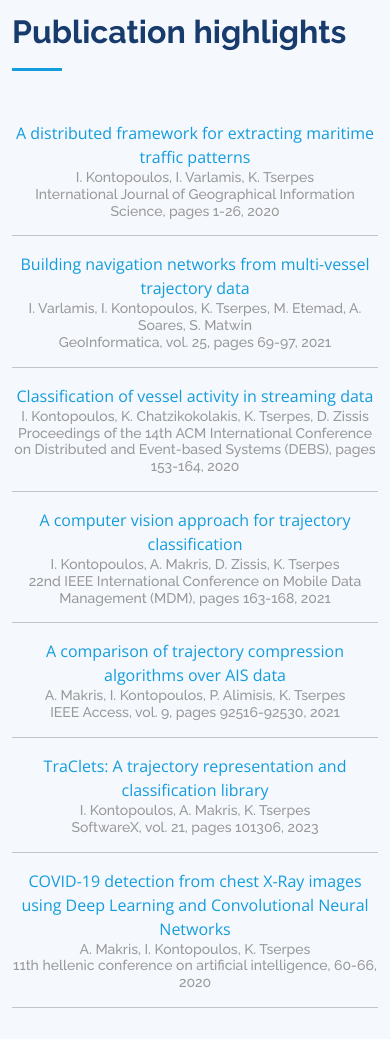
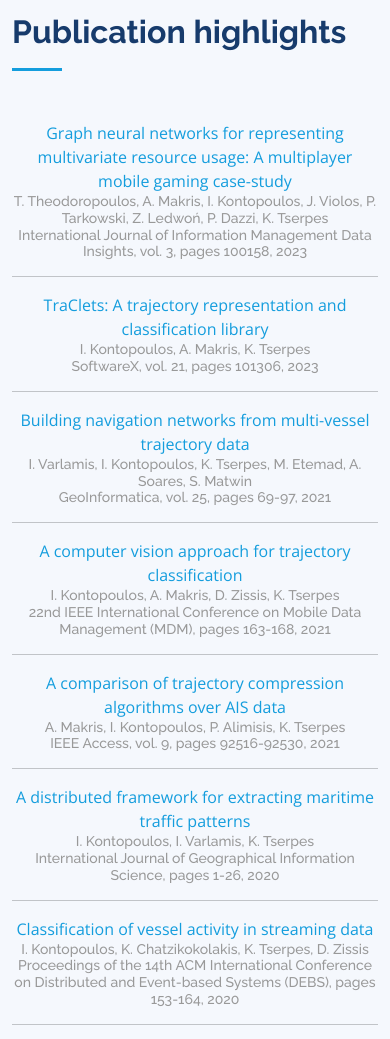
Before and after one commit to kontopoulos/kontopoulos.github.io, a plain HTML site: page index.html in a window 390 px wide. Shown: the part 5240-6279 px from the top of the page. Drawn offline with nearby package versions, Linux system fonts and the light colour scheme.

Commit message:
publications updated

```diff
--- a/index.html
+++ b/index.html
@@ -306,7 +306,7 @@
 
           <div class="col-lg-4 col-md-6 d-md-flex align-items-md-stretch" data-aos="fade-up">
             <div class="count-box">
-              <span id="total" data-purecounter-start="0" data-purecounter-end="342" data-purecounter-duration="1" class="purecounter"></span>
+              <span id="total" data-purecounter-start="0" data-purecounter-end="343" data-purecounter-duration="1" class="purecounter"></span>
               <p><strong>Total</strong></p>
             </div>
           </div>
@@ -338,18 +338,18 @@
         <div id="pubs">
 
           <div class="testimonial-item" data-aos="fade-up" data-aos-delay="100">
-            <a href="https://www.tandfonline.com/doi/full/10.1080/13658816.2020.1792914" target="_blank">A distributed framework for extracting maritime traffic patterns</a>
-            <h4>I. Kontopoulos, I. Varlamis, K. Tserpes</h4><h4>International Journal of Geographical Information Science, pages 1-26, 2020</h4>
+            <a href="https://www.sciencedirect.com/science/article/pii/S2667096823000058" target="_blank">Graph neural networks for representing multivariate resource usage: A multiplayer mobile gaming case-study</a>
+            <h4>T. Theodoropoulos, A. Makris, I. Kontopoulos, J. Violos, P. Tarkowski, Z. Ledwoń, P. Dazzi, K. Tserpes</h4><h4>International Journal of Information Management Data Insights, vol. 3, pages 100158, 2023</h4>
+          </div>
+          <hr>
+          <div class="testimonial-item" data-aos="fade-up" data-aos-delay="100">
+            <a href="https://www.sciencedirect.com/science/article/pii/S235271102300002X" target="_blank">TraClets: A trajectory representation and classification library</a>
+            <h4>I. Kontopoulos, A. Makris, K. Tserpes</h4><h4>SoftwareX, vol. 21, pages 101306, 2023</h4>
           </div>
           <hr>
           <div class="testimonial-item" data-aos="fade-up" data-aos-delay="100">
             <a href="https://link.springer.com/article/10.1007/s10707-020-00421-y" target="_blank">Building navigation networks from multi-vessel trajectory data</a>
             <h4>I. Varlamis, I. Kontopoulos, K. Tserpes, M. Etemad, A. Soares, S. Matwin</h4><h4>GeoInformatica, vol. 25, pages 69-97, 2021</h4>
-          </div>
-          <hr>
-          <div class="testimonial-item" data-aos="fade-up" data-aos-delay="100">
-            <a href="https://dl.acm.org/doi/abs/10.1145/3401025.3401763" target="_blank">Classification of vessel activity in streaming data</a>
-            <h4>I. Kontopoulos, K. Chatzikokolakis, K. Tserpes, D. Zissis</h4><h4>Proceedings of the 14th ACM International Conference on Distributed and Event-based Systems (DEBS), pages 153-164, 2020</h4>
           </div>
           <hr>
           <div class="testimonial-item" data-aos="fade-up" data-aos-delay="100">
@@ -363,8 +363,13 @@
           </div>
           <hr>
           <div class="testimonial-item" data-aos="fade-up" data-aos-delay="100">
-            <a href="https://www.sciencedirect.com/science/article/pii/S235271102300002X" target="_blank">TraClets: A trajectory representation and classification library</a>
-            <h4>I. Kontopoulos, A. Makris, K. Tserpes</h4><h4>SoftwareX, vol. 21, pages 101306, 2023</h4>
+            <a href="https://www.tandfonline.com/doi/full/10.1080/13658816.2020.1792914" target="_blank">A distributed framework for extracting maritime traffic patterns</a>
+            <h4>I. Kontopoulos, I. Varlamis, K. Tserpes</h4><h4>International Journal of Geographical Information Science, pages 1-26, 2020</h4>
+          </div>
+          <hr>
+          <div class="testimonial-item" data-aos="fade-up" data-aos-delay="100">
+            <a href="https://dl.acm.org/doi/abs/10.1145/3401025.3401763" target="_blank">Classification of vessel activity in streaming data</a>
+            <h4>I. Kontopoulos, K. Chatzikokolakis, K. Tserpes, D. Zissis</h4><h4>Proceedings of the 14th ACM International Conference on Distributed and Event-based Systems (DEBS), pages 153-164, 2020</h4>
           </div>
           <hr>
           <div class="testimonial-item" data-aos="fade-up" data-aos-delay="100">
```
